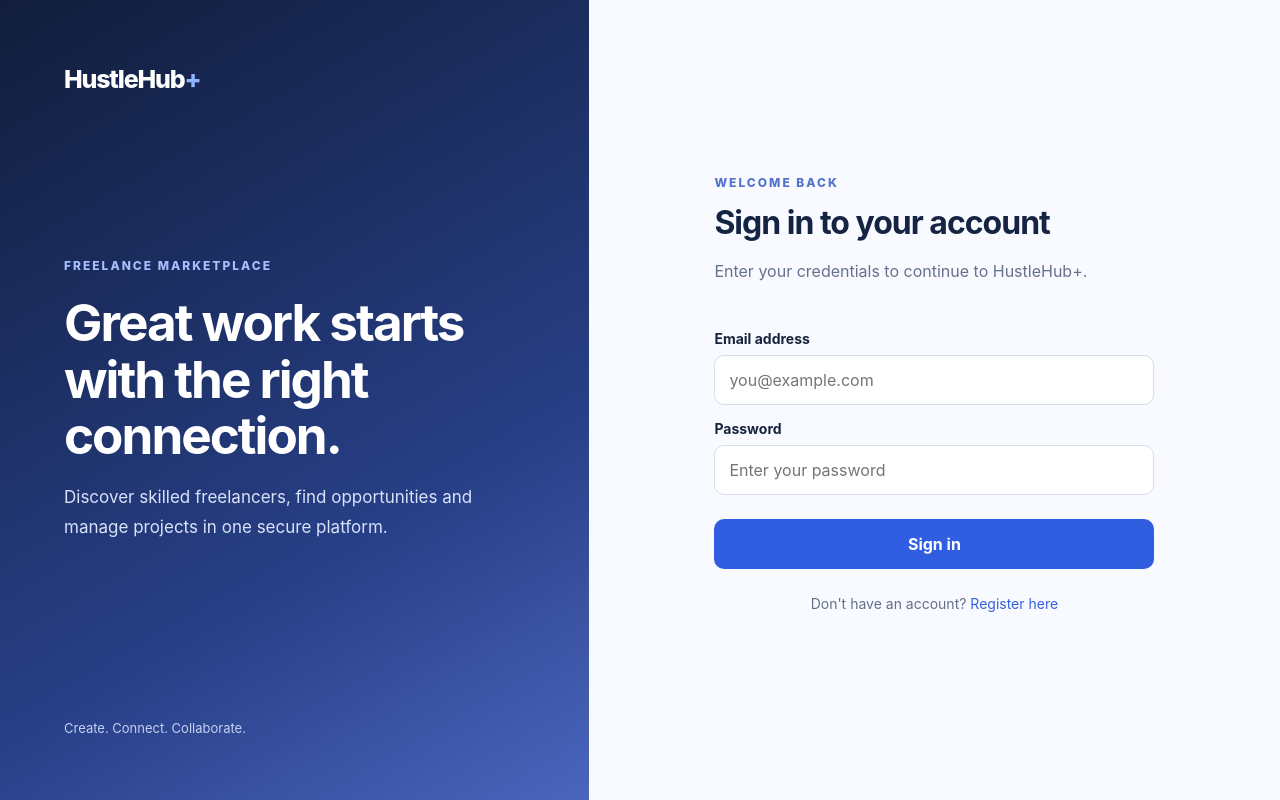
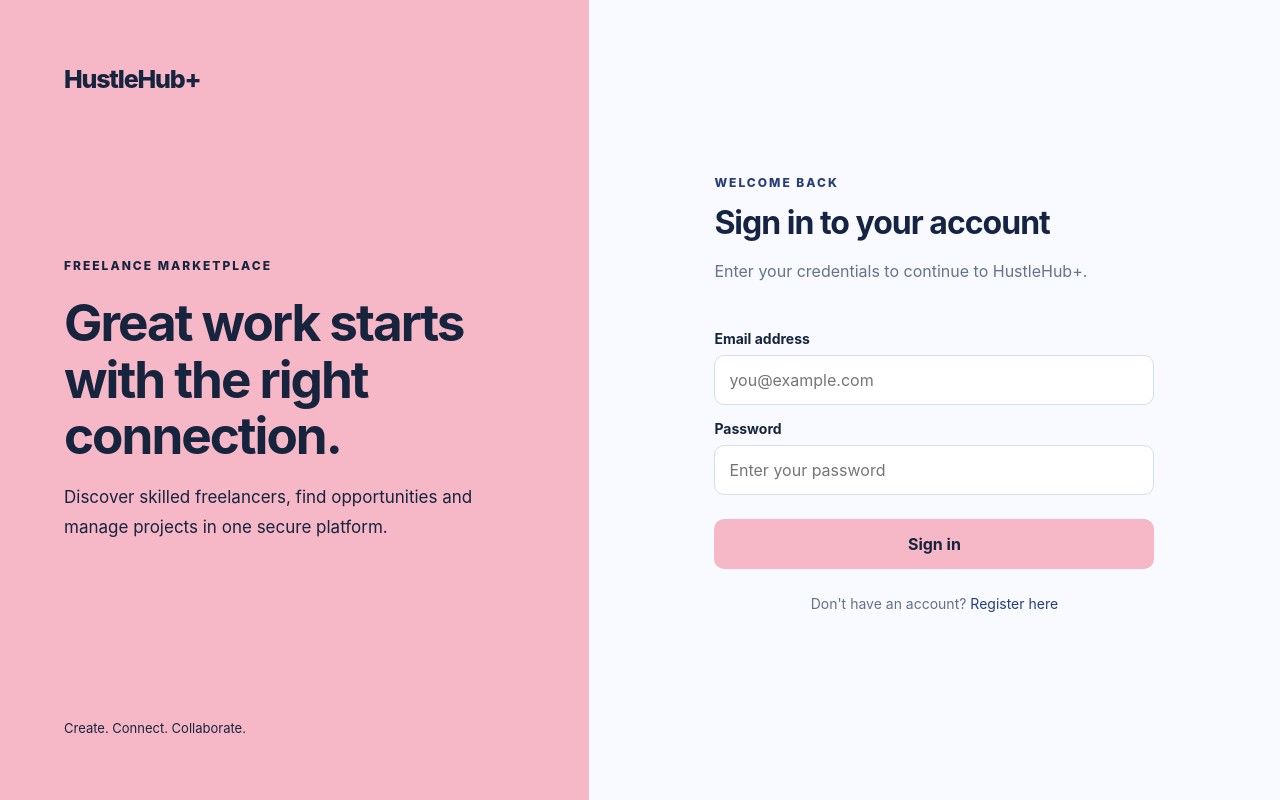
Before and after one commit to ST10294518/INSY7314-Part-2-Repo-, a React (Vite) app in the folder client/: page /login in a window 1280 px wide. Built offline with nearby package versions, Linux system fonts and the light colour scheme.

Commit message:
Apply shared pink theme to Client and Freelancer frontend

```diff
--- a/client/src/index.css
+++ b/client/src/index.css
@@ -1,11 +1,11 @@
-
-/* ========================================
-   HUSTLEHUB+ GLOBAL STYLES
-======================================== */
+/* HUSTLEHUB+ GLOBAL STYLES */
 
 :root {
+  --theme-pink: #F6B7C7;
+  --theme-text: #17243d;
+
   font-family: Inter, system-ui, "Segoe UI", Arial, sans-serif;
-  color: #17243d;
+  color: var(--theme-text);
   background: #f6f8fc;
   font-synthesis: none;
   text-rendering: optimizeLegibility;
@@ -38,12 +38,18 @@ button {
 }
 
 a {
-  color: #355fdd;
+  color: #263d78;
   text-decoration: none;
 }
 
 a:hover {
   text-decoration: underline;
+}
+
+a:focus-visible,
+button:focus-visible {
+  outline: 3px solid var(--theme-text);
+  outline-offset: 3px;
 }
 
 h1,
@@ -56,9 +62,7 @@ p {
   line-height: 1.6;
 }
 
-/* ========================================
-   SHARED BRANDING
-======================================== */
+/* SHARED BRANDING */
 
 .brand {
   color: white;
@@ -69,7 +73,7 @@ p {
 }
 
 .brand span {
-  color: #8fb1ff;
+  color: var(--theme-pink);
 }
 
 .brand-dark {
@@ -77,15 +81,13 @@ p {
 }
 
 .eyebrow {
-  color: #5372cc;
+  color: #263d78;
   font-size: 12px;
   font-weight: 800;
   letter-spacing: 2px;
 }
 
-/* ========================================
-   LOGIN AND REGISTRATION
-======================================== */
+/* LOGIN AND REGISTRATION */
 
 .auth-layout {
   min-height: 100vh;
@@ -96,13 +98,8 @@ p {
 }
 
 .auth-intro {
-  background: linear-gradient(
-    150deg,
-    #111d3b,
-    #273f86 65%,
-    #4b65bd
-  );
-  color: white;
+  background: var(--theme-pink);
+  color: var(--theme-text);
   padding: clamp(30px, 5vw, 76px);
   display: flex;
   flex-direction: column;
@@ -110,12 +107,14 @@ p {
   gap: 70px;
 }
 
+.auth-intro .brand,
+.auth-intro .brand span,
 .auth-intro .eyebrow {
-  color: #a7bfff;
+  color: var(--theme-text);
 }
 
 .auth-intro h1 {
-  color: white;
+  color: var(--theme-text);
   font-size: clamp(38px, 4vw, 64px);
   letter-spacing: -2px;
   line-height: 1.1;
@@ -124,14 +123,14 @@ p {
 }
 
 .auth-intro p {
-  color: #d9e2fb;
+  color: var(--theme-text);
   font-size: 17px;
   line-height: 1.75;
   max-width: 490px;
 }
 
 .intro-footer {
-  color: #c3d1f3;
+  color: var(--theme-text);
   font-size: 13px;
 }
 
@@ -186,26 +185,27 @@ p {
 .auth-card select:focus,
 .filter-field input:focus,
 .filter-field select:focus {
-  border-color: #5174e4;
-  box-shadow: 0 0 0 3px #5174e422;
+  border-color: var(--theme-pink);
+  box-shadow: 0 0 0 3px #F6B7C755;
 }
 
 .primary-button {
   display: inline-block;
   margin-top: 24px;
-  background: #315de0;
+  background: var(--theme-pink);
   border: 0;
   border-radius: 10px;
   padding: 15px 20px;
   font-weight: 700;
-  color: white;
+  color: var(--theme-text);
   text-align: center;
   text-decoration: none;
 }
 
 .primary-button:hover {
-  background: #254fc8;
-  color: white;
+  background: var(--theme-pink);
+  color: var(--theme-text);
+  filter: brightness(0.96);
   text-decoration: none;
 }
 
@@ -231,9 +231,7 @@ p {
   font-size: 14px;
 }
 
-/* ========================================
-   DASHBOARD LAYOUT
-======================================== */
+/* DASHBOARD LAYOUT */
 
 .dashboard {
   min-height: 100vh;
@@ -260,7 +258,7 @@ p {
 }
 
 .outline-button:hover {
-  background: #f1f5ff;
+  background: var(--theme-pink);
   text-decoration: none;
 }
 
@@ -309,9 +307,7 @@ p {
   color: #66728b;
 }
 
-/* ========================================
-   GIG BROWSING
-======================================== */
+/* GIG BROWSING */
 
 .gig-section {
   margin-top: 46px;
@@ -382,8 +378,8 @@ p {
   align-self: flex-start;
   border-radius: 20px;
   padding: 6px 10px;
-  background: #edf2ff;
-  color: #315de0;
+  background: var(--theme-pink);
+  color: var(--theme-text);
   font-size: 12px;
   font-weight: 700;
 }
@@ -431,9 +427,7 @@ p {
   color: #66728b;
 }
 
-/* ========================================
-   GIG DETAILS AND BOOKING
-======================================== */
+/* GIG DETAILS AND BOOKING */
 
 .back-link {
   display: inline-block;
@@ -499,7 +493,7 @@ p {
   flex-direction: column;
   gap: 8px;
   padding: 17px;
-  background: #f1f5ff;
+  background: var(--theme-pink);
   border-radius: 10px;
   font-size: 14px;
 }
@@ -518,9 +512,7 @@ p {
   text-align: center;
 }
 
-/* ========================================
-   BOOKING CONFIRMATION AND DETAILS
-======================================== */
+/* BOOKING CONFIRMATION AND DETAILS */
 
 .confirmation-card,
 .booking-details-card {
@@ -591,9 +583,7 @@ p {
   margin-top: 0;
 }
 
-/* ========================================
-   MY BOOKINGS HISTORY
-======================================== */
+/* MY BOOKINGS HISTORY */
 
 .booking-list {
   display: flex;
@@ -632,9 +622,7 @@ p {
   margin-top: 0;
 }
 
-/* ========================================
-   ACCESS RESTRICTIONS
-======================================== */
+/* ACCESS RESTRICTIONS */
 
 .message-page {
   min-height: 100vh;
@@ -646,9 +634,7 @@ p {
   text-align: center;
 }
 
-/* ========================================
-   RESPONSIVE DESIGN
-======================================== */
+/* RESPONSIVE DESIGN */
 
 @media (max-width: 1050px) {
   .gig-grid {
--- a/client/src/styles/freelancer.css
+++ b/client/src/styles/freelancer.css
@@ -3,8 +3,9 @@
   --text-h: #162443;
   --bg: #ffffff;
   --border: #e0e6f1;
-  --accent: #315de0;
-  --accent-bg: #edf2ff;
+  --accent: #F6B7C7;
+  --accent-bg: #F6B7C7;
+
   min-height: 100vh;
   padding: 0 0 65px;
   background: #f6f8fc;
@@ -51,11 +52,11 @@
 }
 
 .freelancer-brand span {
-  color: #8fb1ff;
+  color: #F6B7C7;
 }
 
 .freelancer-eyebrow {
-  color: #5372cc;
+  color: #263d78;
   font-size: 12px;
   font-weight: 800;
   letter-spacing: 2px;
@@ -101,7 +102,8 @@
 }
 
 .freelancer-page button:hover:not(:disabled) {
-  background: #f1f5ff;
+  background: #F6B7C7;
+  color: #17243d;
 }
 
 .freelancer-page button:disabled {
@@ -111,7 +113,7 @@
 
 .freelancer-page button:focus-visible,
 .freelancer-page a:focus-visible {
-  outline: 3px solid #5174e4;
+  outline: 3px solid #17243d;
   outline-offset: 3px;
 }
 
@@ -191,7 +193,7 @@
 .freelancer-error a {
   display: inline-block;
   margin-top: 12px;
-  color: var(--accent);
+  color: #263d78;
 }
 
 .freelancer-page .freelancer-create {
@@ -241,8 +243,8 @@
 .freelancer-page .freelancer-create input:focus,
 .freelancer-page .freelancer-create textarea:focus {
   outline: none;
-  border-color: #5174e4;
-  box-shadow: 0 0 0 3px #5174e422;
+  border-color: #F6B7C7;
+  box-shadow: 0 0 0 3px #F6B7C755;
 }
 
 .freelancer-page .freelancer-create button {
@@ -252,14 +254,15 @@
 
 .freelancer-page .freelancer-create button[type="submit"] {
   padding: 15px 20px;
-  background: #315de0;
-  border-color: #315de0;
-  color: white;
+  background: #F6B7C7;
+  border-color: #F6B7C7;
+  color: #17243d;
   font-weight: 700;
 }
 
 .freelancer-page .freelancer-create button[type="submit"]:hover:not(:disabled) {
-  background: #254fc8;
+  background: #F6B7C7;
+  filter: brightness(0.96);
 }
 
 .freelancer-page .freelancer-delete-controls {
```
